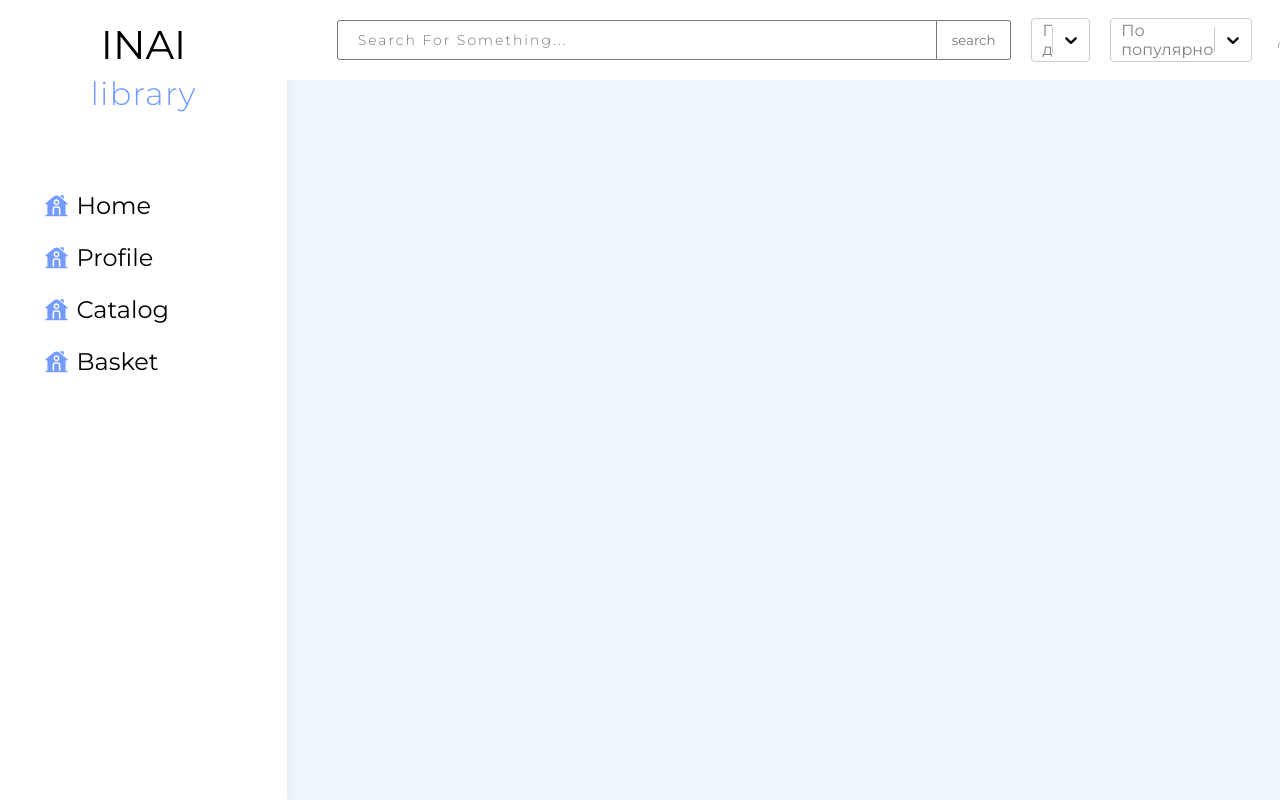
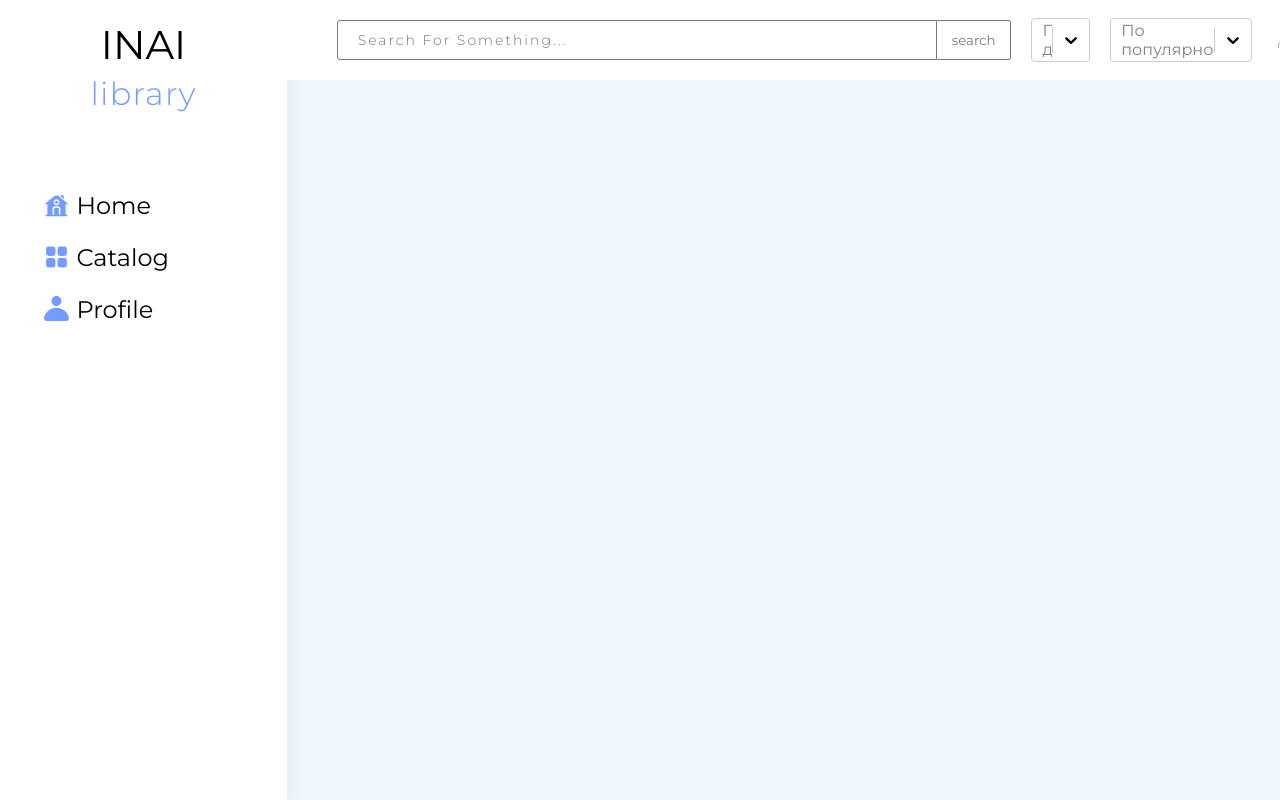
Before and after one commit to EmirlanDogdurbaev/libr2, a React (Vite) app: page /login in a window 1280 px wide. Shown: the top 800 px of the page. Built offline with nearby package versions, Linux system fonts and the light colour scheme; sample sign-in values are in the browser's storage.

Commit message:
peplace icons in Nav

```diff
--- a/src/modules/Nav/Nav.jsx
+++ b/src/modules/Nav/Nav.jsx
@@ -1,7 +1,10 @@
-import NavItem from './NavItem/NavItem.jsx';
-import styles from './Nav.module.scss';
-import Logo from '../../components/UI/Logo/Logo.jsx';
-import icon1 from '../../assets/icons/home.svg';
+import NavItem from "./NavItem/NavItem.jsx";
+import styles from "./Nav.module.scss";
+import Logo from "../../components/UI/Logo/Logo.jsx";
+import icon1 from "../../assets/icons/home.svg";
+import catalog from "../../assets/icons/catalogg.svg";
+import user from "../../assets/icons/profile.svg";
+
 const Nav = (props) => {
   // eslint-disable-next-line react/prop-types
   const isActive = props.stateClassName;
@@ -13,28 +16,18 @@ const Nav = (props) => {
       <Logo />
       <ul>
         <li>
-          <NavItem to={'/'}>
-            {' '}
+          <NavItem to={"/"}>
             <img src={icon1} alt="" /> home
           </NavItem>
         </li>
         <li>
-          <NavItem to={'/profile'}>
-            {' '}
-            <img src={icon1} alt="" /> profile
+          <NavItem to={"/catalog"}>
+            <img src={catalog} alt="" /> catalog
           </NavItem>
         </li>
         <li>
-          <NavItem to={'/catalog'}>
-            {' '}
-            <img src={icon1} alt="" /> catalog
-          </NavItem>
-        </li>
-        <li>
-          <NavItem to={'/basket'}>
-            {' '}
-            <img src={icon1} alt="" />
-            basket
+          <NavItem to={"/profile"}>
+            <img src={user} alt="" /> profile
           </NavItem>
         </li>
       </ul>
```
Also changed, not shown: src/assets/icons/catalogg.svg (added), src/assets/icons/profile.svg (added).
